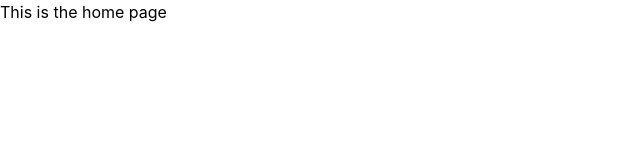
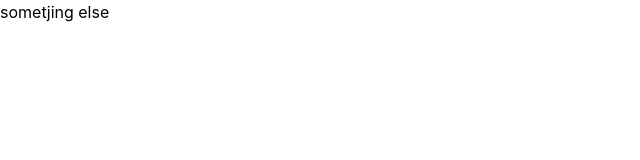
Before and after one commit to lorenzejay/code-monkey, a Next.js app: page / in a window 1280 px wide. Shown: the top 160 px of the page, without its empty margins (0-640 px from the left). Built offline with nearby package versions, Linux system fonts and the light colour scheme.

Commit message:
sample change to home

```diff
--- a/pages/index.js
+++ b/pages/index.js
@@ -3,7 +3,7 @@ import Head from "next/head";
 export default function Home() {
   return (
     <div>
-      <h3>This is the home page</h3>
+      <h3>sometjing else</h3>
     </div>
   );
 }
```
